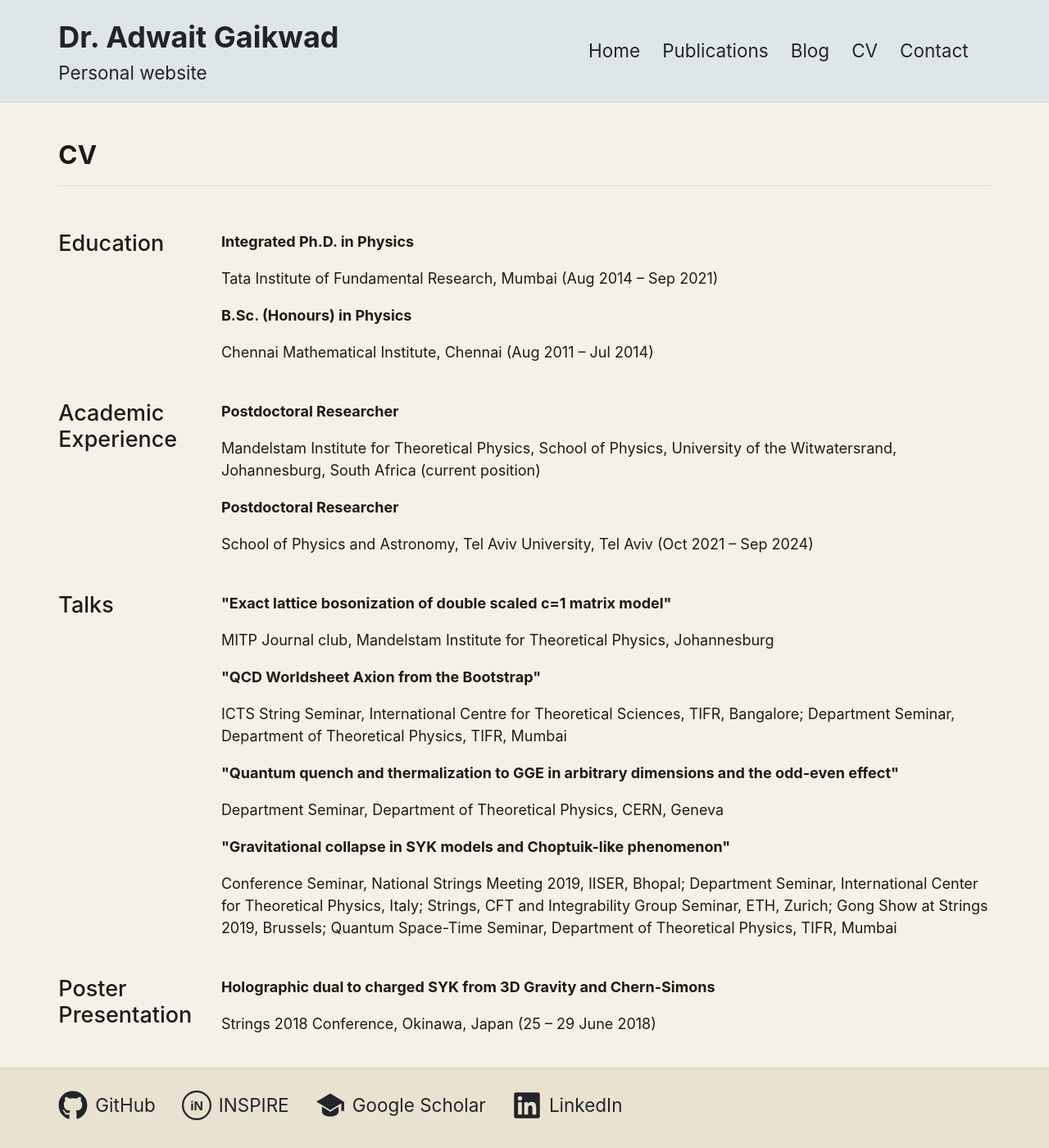
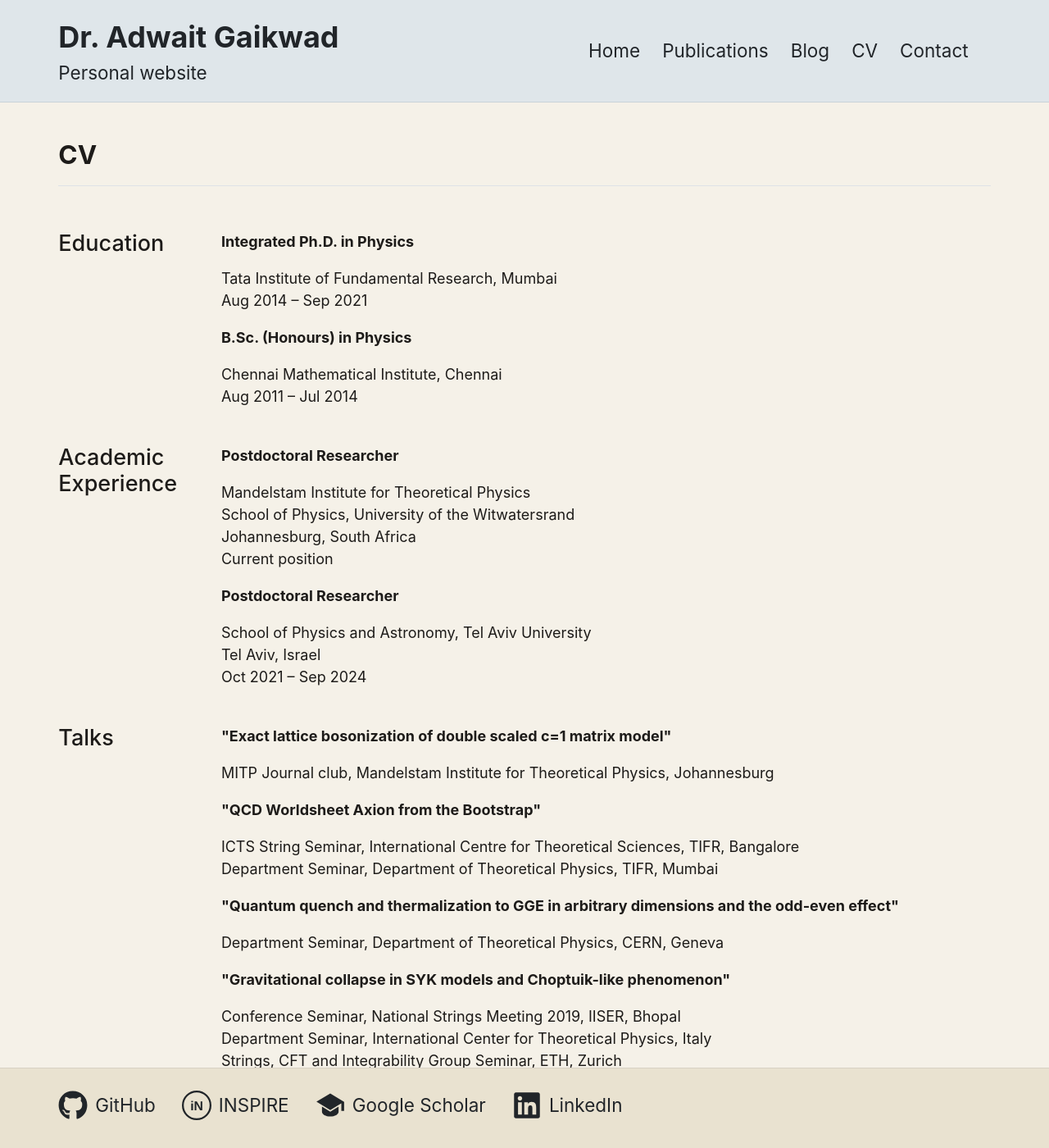
Before and after one commit to AdwaitGa/AdwaitGa.github.io, a Jekyll site: the page built from cv.md, in a window 1280 px wide and 1400 px high. Shown: the whole window at 82% size. Built offline with Jekyll 4.4.1, drawn with Linux system fonts in a browser that asks for light colours.

Commit message:
CV: break long entries into separate lines
Co-Authored-By: Claude Sonnet 5.5 <noreply@anthropic.com>

```diff
--- a/_data/cv/academic-experience.yml
+++ b/_data/cv/academic-experience.yml
@@ -1,5 +1,5 @@
 - title: 'Postdoctoral Researcher'
-  description: 'Mandelstam Institute for Theoretical Physics, School of Physics, University of the Witwatersrand, Johannesburg, South Africa (current position)'
+  description: 'Mandelstam Institute for Theoretical Physics<br>School of Physics, University of the Witwatersrand<br>Johannesburg, South Africa<br>Current position'
 
 - title: 'Postdoctoral Researcher'
-  description: 'School of Physics and Astronomy, Tel Aviv University, Tel Aviv (Oct 2021 – Sep 2024)'
+  description: 'School of Physics and Astronomy, Tel Aviv University<br>Tel Aviv, Israel<br>Oct 2021 – Sep 2024'
--- a/_data/cv/education.yml
+++ b/_data/cv/education.yml
@@ -1,5 +1,5 @@
 - title: 'Integrated Ph.D. in Physics'
-  description: 'Tata Institute of Fundamental Research, Mumbai (Aug 2014 – Sep 2021)'
+  description: 'Tata Institute of Fundamental Research, Mumbai<br>Aug 2014 – Sep 2021'
 
 - title: 'B.Sc. (Honours) in Physics'
-  description: 'Chennai Mathematical Institute, Chennai (Aug 2011 – Jul 2014)'
+  description: 'Chennai Mathematical Institute, Chennai<br>Aug 2011 – Jul 2014'
--- a/_data/cv/talks.yml
+++ b/_data/cv/talks.yml
@@ -2,10 +2,10 @@
   description: 'MITP Journal club, Mandelstam Institute for Theoretical Physics, Johannesburg'
 
 - title: '"QCD Worldsheet Axion from the Bootstrap"'
-  description: 'ICTS String Seminar, International Centre for Theoretical Sciences, TIFR, Bangalore; Department Seminar, Department of Theoretical Physics, TIFR, Mumbai'
+  description: 'ICTS String Seminar, International Centre for Theoretical Sciences, TIFR, Bangalore<br>Department Seminar, Department of Theoretical Physics, TIFR, Mumbai'
 
 - title: '"Quantum quench and thermalization to GGE in arbitrary dimensions and the odd-even effect"'
   description: 'Department Seminar, Department of Theoretical Physics, CERN, Geneva'
 
 - title: '"Gravitational collapse in SYK models and Choptuik-like phenomenon"'
-  description: 'Conference Seminar, National Strings Meeting 2019, IISER, Bhopal; Department Seminar, International Center for Theoretical Physics, Italy; Strings, CFT and Integrability Group Seminar, ETH, Zurich; Gong Show at Strings 2019, Brussels; Quantum Space-Time Seminar, Department of Theoretical Physics, TIFR, Mumbai'
+  description: 'Conference Seminar, National Strings Meeting 2019, IISER, Bhopal<br>Department Seminar, International Center for Theoretical Physics, Italy<br>Strings, CFT and Integrability Group Seminar, ETH, Zurich<br>Gong Show at Strings 2019, Brussels<br>Quantum Space-Time Seminar, Department of Theoretical Physics, TIFR, Mumbai'
```
